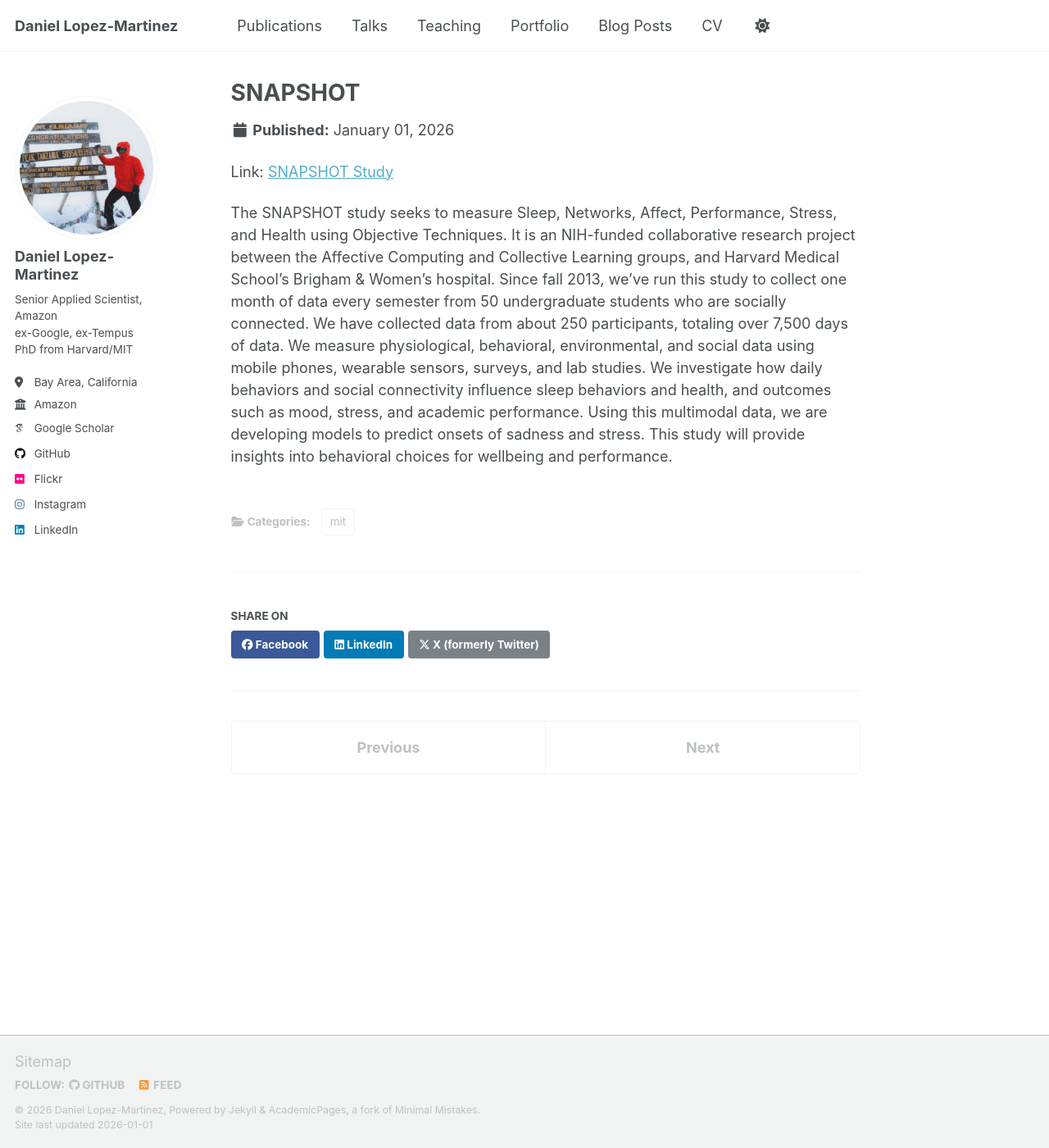
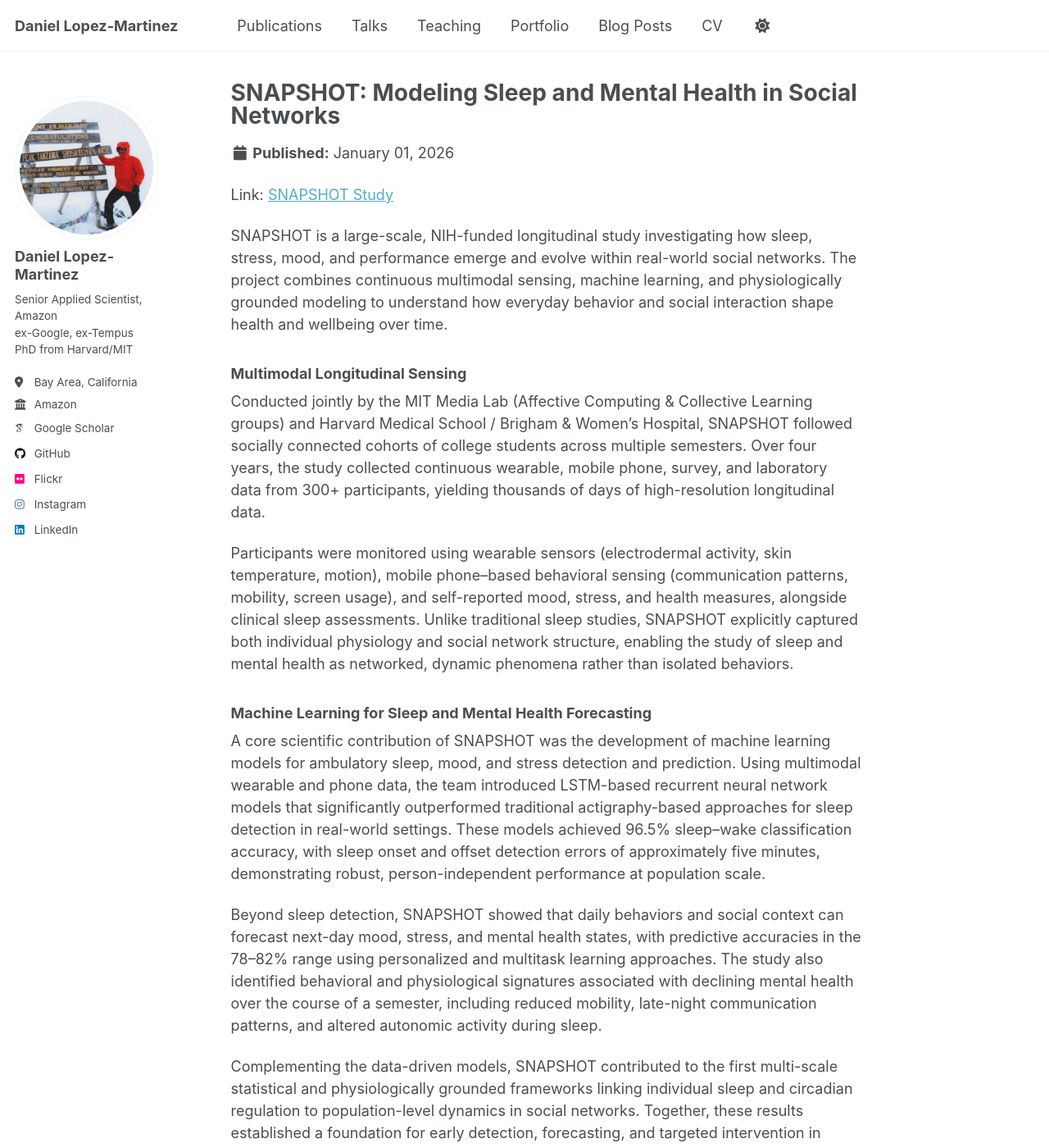
Before and after one commit to daniel-lopezmartinez/daniel-lopezmartinez.github.io, a Jekyll site: the page built from _portfolio/snapshot.md, in a window 1280 px wide and 1400 px high. Shown: the whole window at 82% size. Built offline with Jekyll 4.4.1, drawn with Linux system fonts in a browser that asks for light colours; some web fonts are replaced; a script that is not in the unit is left out; some of the changed text lies outside the part shown.

Commit message:
Updated SNAPSHOT

```diff
--- a/_portfolio/snapshot.md
+++ b/_portfolio/snapshot.md
@@ -1,6 +1,6 @@
 ---
-title: SNAPSHOT
-excerpt: "The SNAPSHOT study seeks to measure Sleep, Networks, Affect, Performance, Stress, and Health using Objective Techniques."
+title: "SNAPSHOT: Modeling Sleep and Mental Health in Social Networks"
+excerpt: "A large-scale NIH-funded study combining multimodal sensing and machine learning to model sleep, stress, and mental health dynamics in real-world social networks."
 collection: portfolio
 category: mit
 order: 3
@@ -9,4 +9,18 @@ order: 3
 Link: [SNAPSHOT Study](https://www.media.mit.edu/projects/snapshot-study/overview/)
 
 
-The SNAPSHOT study seeks to measure Sleep, Networks, Affect, Performance, Stress, and Health using Objective Techniques. It is an NIH-funded collaborative research project between the Affective Computing and Collective Learning groups, and Harvard Medical School's Brigham & Women's hospital. Since fall 2013, we've run this study to collect one month of data every semester from 50 undergraduate students who are socially connected. We have collected data from about 250 participants, totaling over 7,500 days of data. We measure physiological, behavioral, environmental, and social data using mobile phones, wearable sensors, surveys, and lab studies. We investigate how daily behaviors and social connectivity influence sleep behaviors and health, and outcomes such as mood, stress, and academic performance. Using this multimodal data, we are developing models to predict onsets of sadness and stress. This study will provide insights into behavioral choices for wellbeing and performance.
+SNAPSHOT is a large-scale, NIH-funded longitudinal study investigating how sleep, stress, mood, and performance emerge and evolve within real-world social networks. The project combines continuous multimodal sensing, machine learning, and physiologically grounded modeling to understand how everyday behavior and social interaction shape health and wellbeing over time.
+
+### Multimodal Longitudinal Sensing
+
+Conducted jointly by the MIT Media Lab (Affective Computing & Collective Learning groups) and Harvard Medical School / Brigham & Women’s Hospital, SNAPSHOT followed socially connected cohorts of college students across multiple semesters. Over four years, the study collected continuous wearable, mobile phone, survey, and laboratory data from 300+ participants, yielding thousands of days of high-resolution longitudinal data.
+
+Participants were monitored using wearable sensors (electrodermal activity, skin temperature, motion), mobile phone–based behavioral sensing (communication patterns, mobility, screen usage), and self-reported mood, stress, and health measures, alongside clinical sleep assessments. Unlike traditional sleep studies, SNAPSHOT explicitly captured both individual physiology and social network structure, enabling the study of sleep and mental health as networked, dynamic phenomena rather than isolated behaviors.
+
+### Machine Learning for Sleep and Mental Health Forecasting
+
+A core scientific contribution of SNAPSHOT was the development of machine learning models for ambulatory sleep, mood, and stress detection and prediction. Using multimodal wearable and phone data, the team introduced LSTM-based recurrent neural network models that significantly outperformed traditional actigraphy-based approaches for sleep detection in real-world settings. These models achieved 96.5% sleep–wake classification accuracy, with sleep onset and offset detection errors of approximately five minutes, demonstrating robust, person-independent performance at population scale.
+
+Beyond sleep detection, SNAPSHOT showed that daily behaviors and social context can forecast next-day mood, stress, and mental health states, with predictive accuracies in the 78–82% range using personalized and multitask learning approaches. The study also identified behavioral and physiological signatures associated with declining mental health over the course of a semester, including reduced mobility, late-night communication patterns, and altered autonomic activity during sleep.
+
+Complementing the data-driven models, SNAPSHOT contributed to the first multi-scale statistical and physiologically grounded frameworks linking individual sleep and circadian regulation to population-level dynamics in social networks. Together, these results established a foundation for early detection, forecasting, and targeted intervention in sleep and mental health, illustrating how continuous sensing and modeling can support proactive, preventative health strategies.
```
